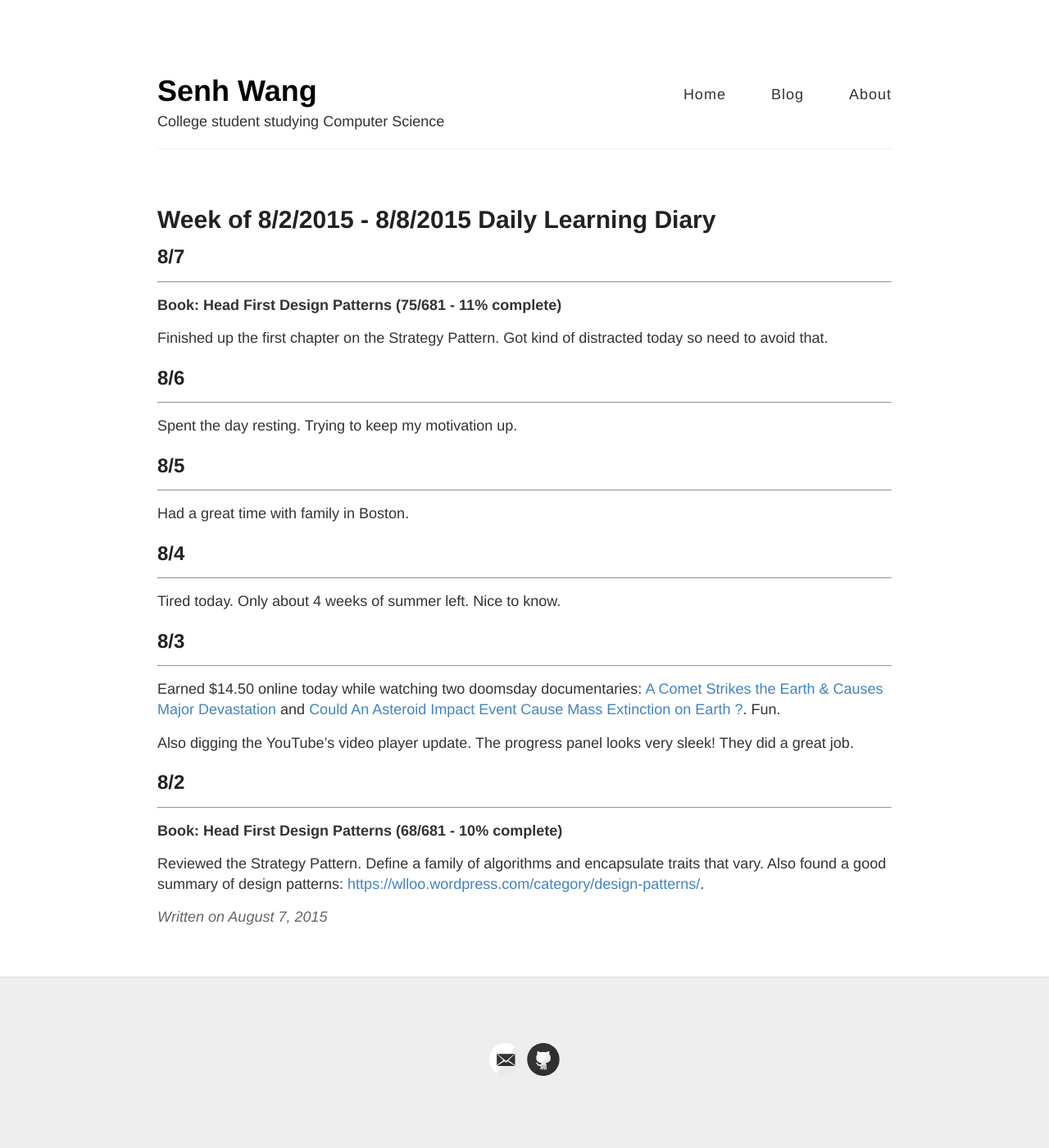
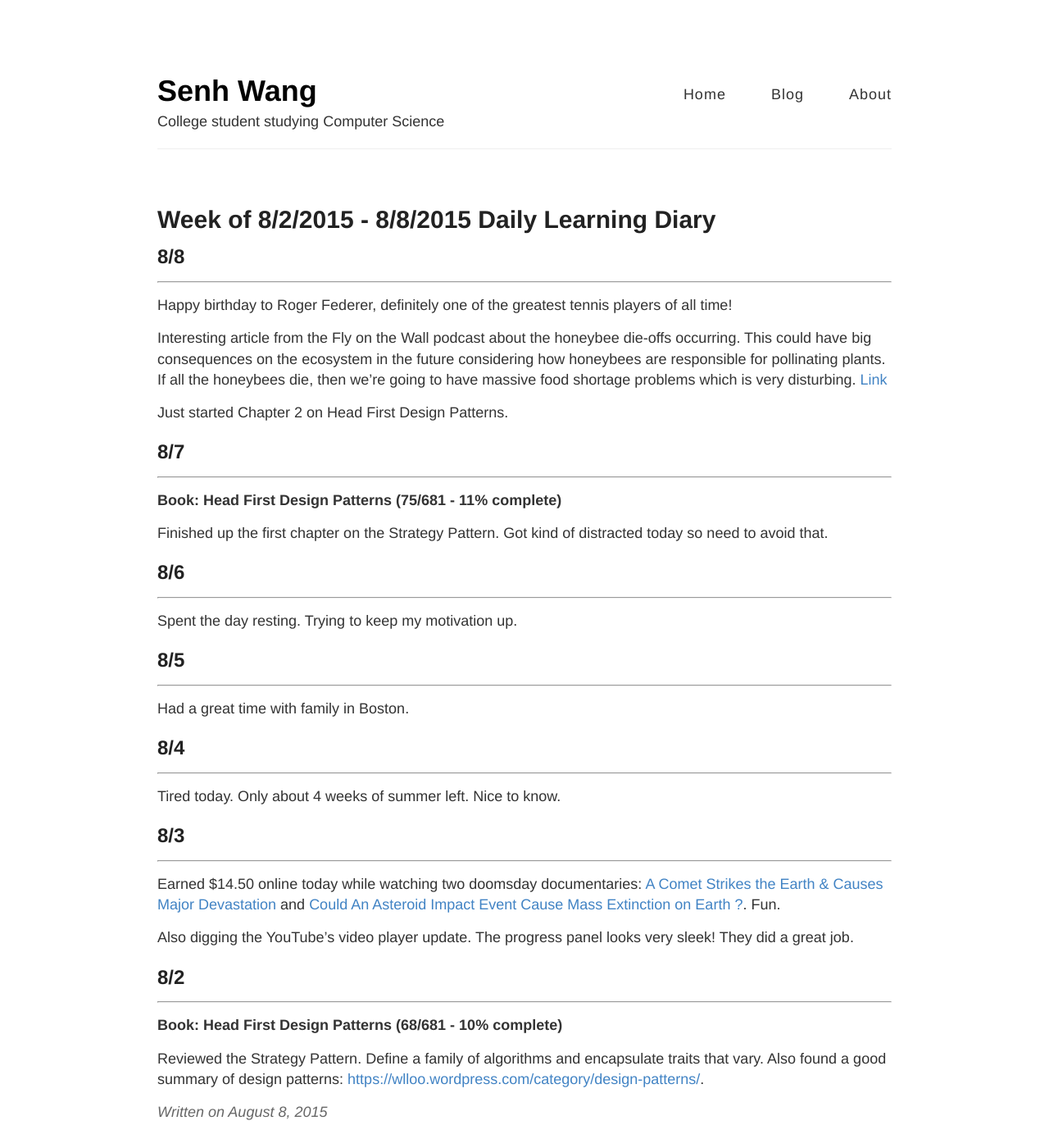
Before and after one commit to SenhW/senhw.github.io, a Jekyll site: the page built from _posts/2015-08-02-8-2-2015-learning-diary.md, in a window 1280 px wide and 1400 px high. Shown: the whole window at 82% size. Built offline with Jekyll 4.4.1, drawn with Linux system fonts in a browser that asks for light colours; Markdown is read by kramdown in place of the engine named in the settings.

Commit message:
8/8 entry

```diff
--- a/_posts/2015-08-02-8-2-2015-learning-diary.md
+++ b/_posts/2015-08-02-8-2-2015-learning-diary.md
@@ -2,8 +2,16 @@
 layout: post
 title: Week of 8/2/2015 - 8/8/2015 Daily Learning Diary
 permalink: /blog/8-2-2015-learning-diary/
-date: 2015-08-07
+date: 2015-08-08
 ---
+
+## 8/8
+---
+Happy birthday to Roger Federer, definitely one of the greatest tennis players of all time!
+
+Interesting article from the Fly on the Wall podcast about the honeybee die-offs occurring. This could have big consequences on the ecosystem in the future considering how honeybees are responsible for pollinating plants. If all the honeybees die, then we're going to have massive food shortage problems which is very disturbing. [Link](http://www.rt.com/usa/258333-honeybee-population-decrease-us/)
+
+Just started Chapter 2 on Head First Design Patterns.
 
 ## 8/7
 ---
```
